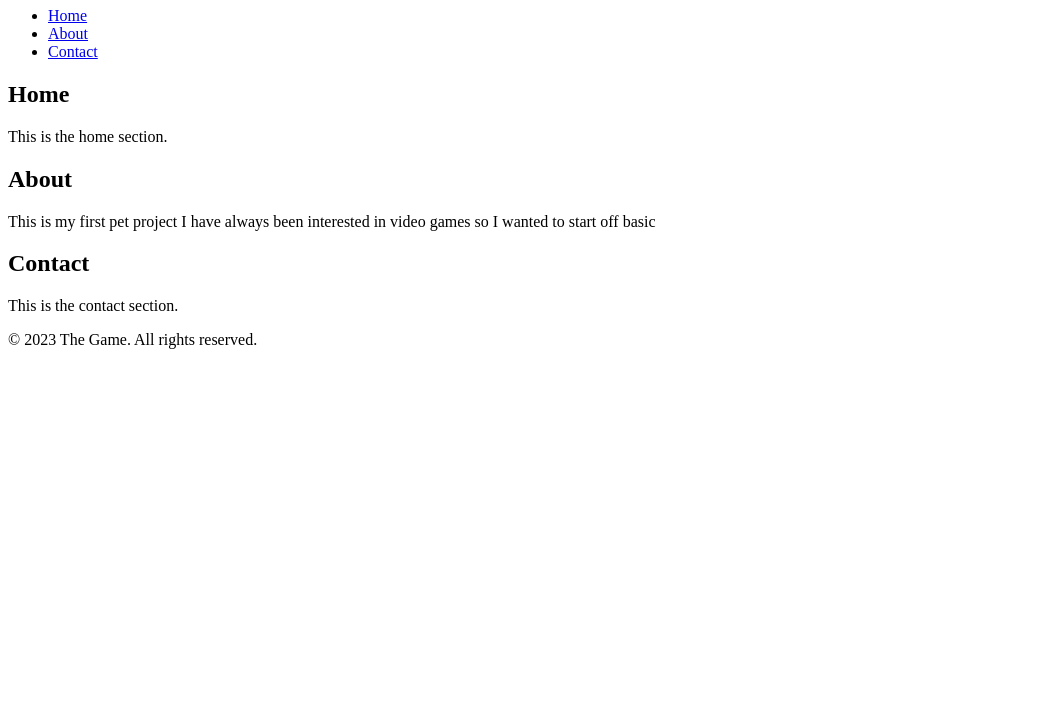
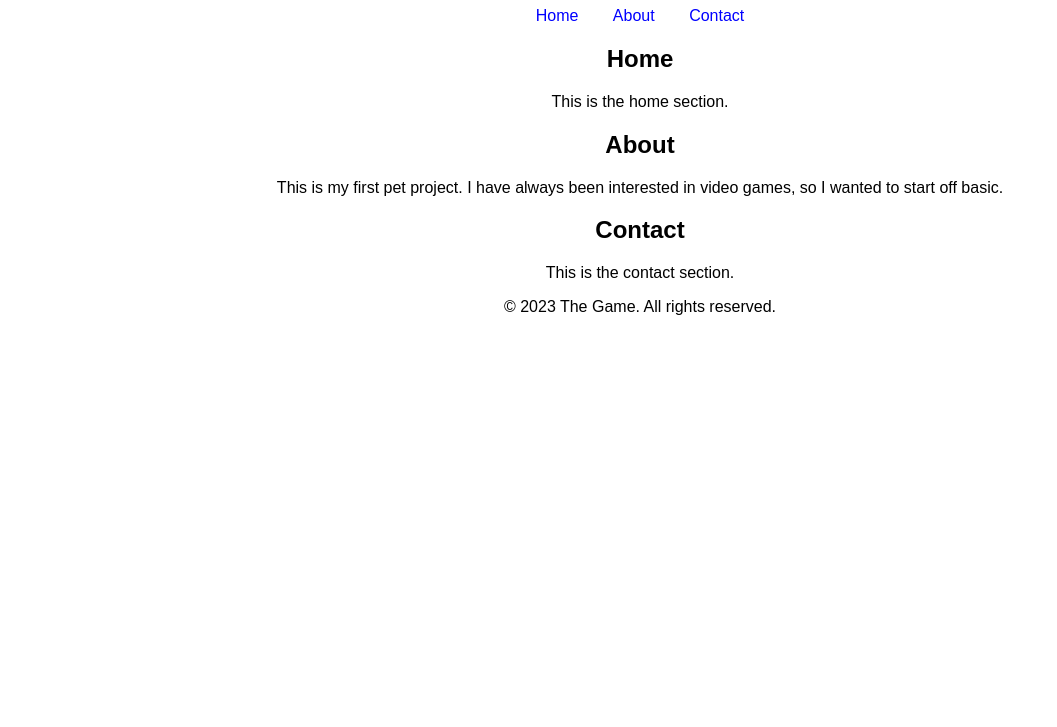
Before and after one commit to TylerN132/The-Game, a plain HTML site: page index.html in a window 1280 px wide. Shown: the part 73-800 px from the top of the page, without its empty margins (0-1057 px from the left). Drawn offline with Linux system fonts and the light colour scheme.

Commit message:
Update index.html

```diff
--- a/index.html
+++ b/index.html
@@ -3,36 +3,47 @@
 <head>
     <meta charset="UTF-8">
     <meta name="viewport" content="width=device-width, initial-scale=1.0">
-    <title>The Game</title>
-    <link rel="stylesheet" href="styles.css">
+    <title>Welcome to The Game</title>
+    <style>
+        body {
+            font-family: Arial, sans-serif;
+            text-align: center;
+        }
+        nav a {
+            margin: 0 15px;
+            text-decoration: none;
+            color: blue;
+        }
+    </style>
 </head>
 <body>
-    <header>
+
     <h1>Welcome to The Game</h1>
-    </header>
+
     <nav>
-        <ul>
-            <li><a href="#home">Home</a></li>
-            <li><a href="#about">About</a></li>
-            <li><a href="#contact">Contact</a></li>
-        </ul>
+        <a href="#home">Home</a>
+        <a href="#about">About</a>
+        <a href="#contact">Contact</a>
     </nav>
-    <main>
+
     <section id="home">
         <h2>Home</h2>
         <p>This is the home section.</p>
     </section>
+
     <section id="about">
         <h2>About</h2>
-            <p>This is my first pet project I have always been interested in video games so I wanted to start off basic</p>
+        <p>This is my first pet project. I have always been interested in video games, so I wanted to start off basic.</p>
     </section>
+
     <section id="contact">
         <h2>Contact</h2>
         <p>This is the contact section.</p>
     </section>
-    </main>
+
     <footer>
-        <p>&copy; 2023 The Game. All rights reserved.</p>
+        <p>© 2023 The Game. All rights reserved.</p>
     </footer>
+
 </body>
 </html>
```
Lines whose indentation alone changed are shown as unchanged.
